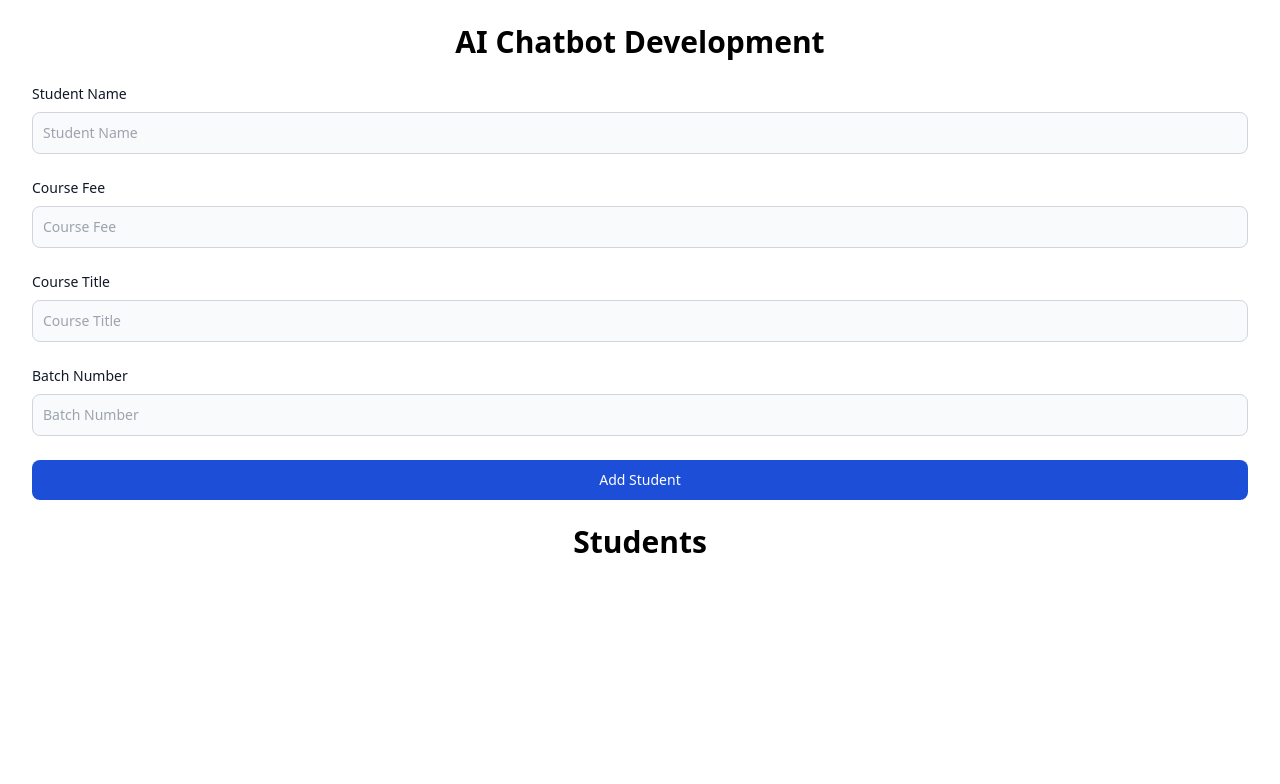
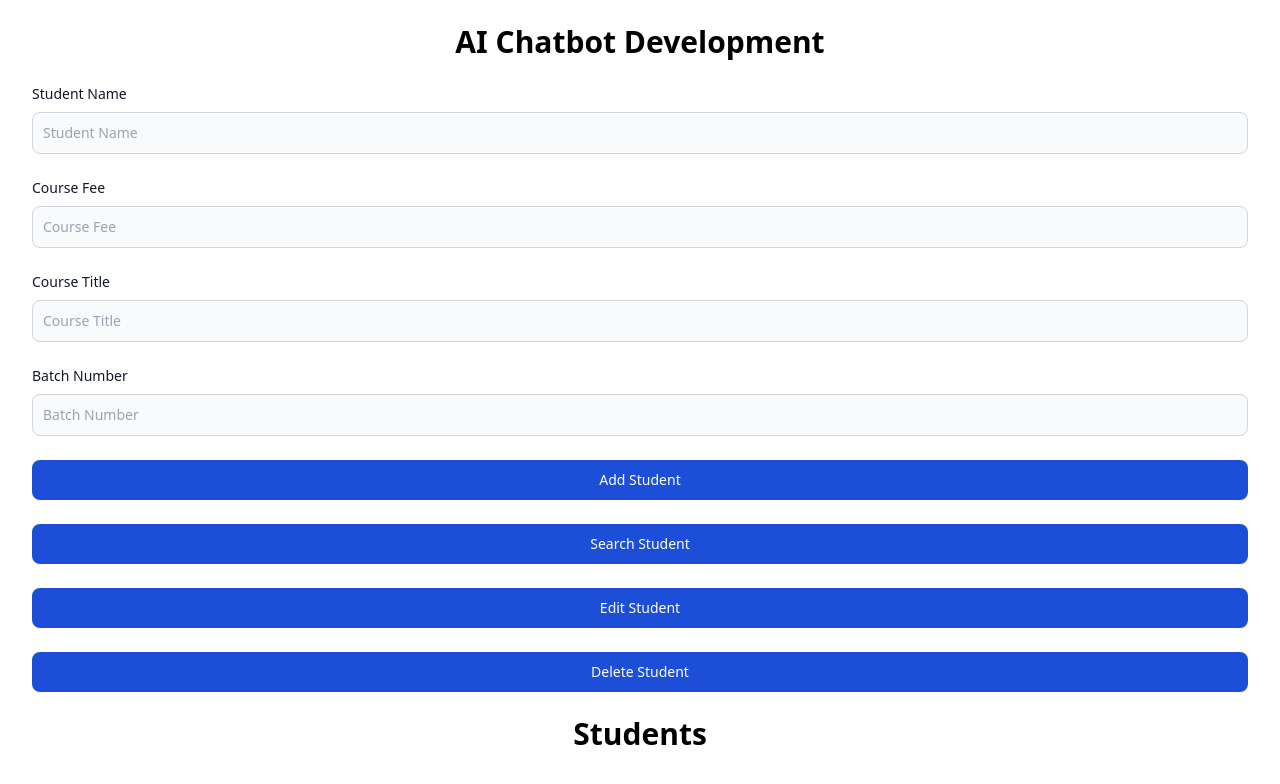
Before and after one commit to KamranRaza786/CRUD-OPERATION, a website: page index.html in a window 1280 px wide. Drawn offline with nearby package versions, Linux system fonts and the light colour scheme; some packages are replaced by stand-ins of ours; a script that the page names is missing.

Commit message:
edit buttons in html

```diff
--- a/index.html
+++ b/index.html
@@ -63,6 +63,24 @@
       class="text-white bg-blue-700 hover:bg-blue-800 focus:ring-4 focus:outline-none focus:ring-blue-300 font-medium rounded-lg text-sm w-full sm:w-auto px-5 py-2.5 text-center">
       Add Student
     </button>
+
+    <button
+      type="submit"
+      class="text-white bg-blue-700 hover:bg-blue-800 focus:ring-4 focus:outline-none focus:ring-blue-300 font-medium rounded-lg text-sm w-full sm:w-auto px-5 py-2.5 text-center">
+      Search Student
+    </button>
+
+    <button
+      type="submit"
+      class="text-white bg-blue-700 hover:bg-blue-800 focus:ring-4 focus:outline-none focus:ring-blue-300 font-medium rounded-lg text-sm w-full sm:w-auto px-5 py-2.5 text-center">
+      Edit Student
+    </button>
+
+    <button
+      type="submit"
+      class="text-white bg-blue-700 hover:bg-blue-800 focus:ring-4 focus:outline-none focus:ring-blue-300 font-medium rounded-lg text-sm w-full sm:w-auto px-5 py-2.5 text-center">
+      Delete Student
+    </button>
   </form>
 
   <h2 class="text-3xl text-center font-bold my-6">Students</h2>
```
